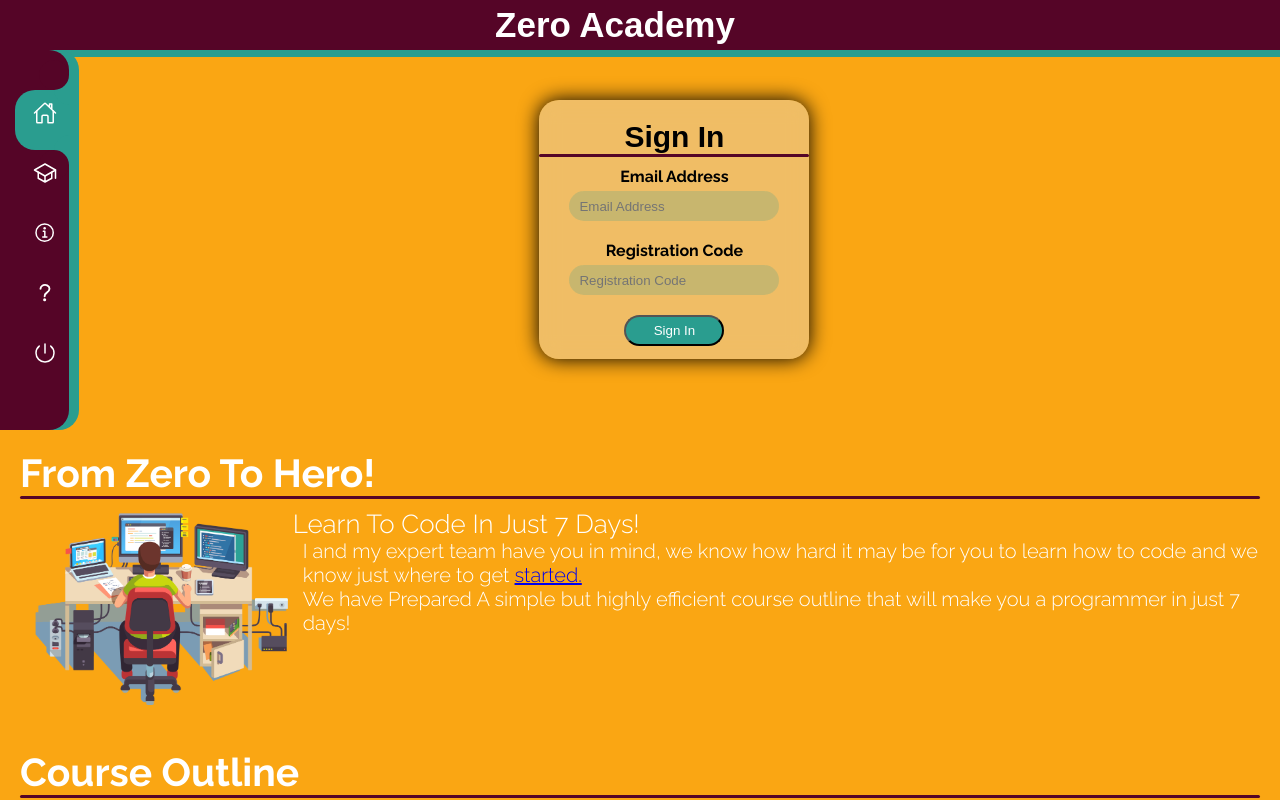
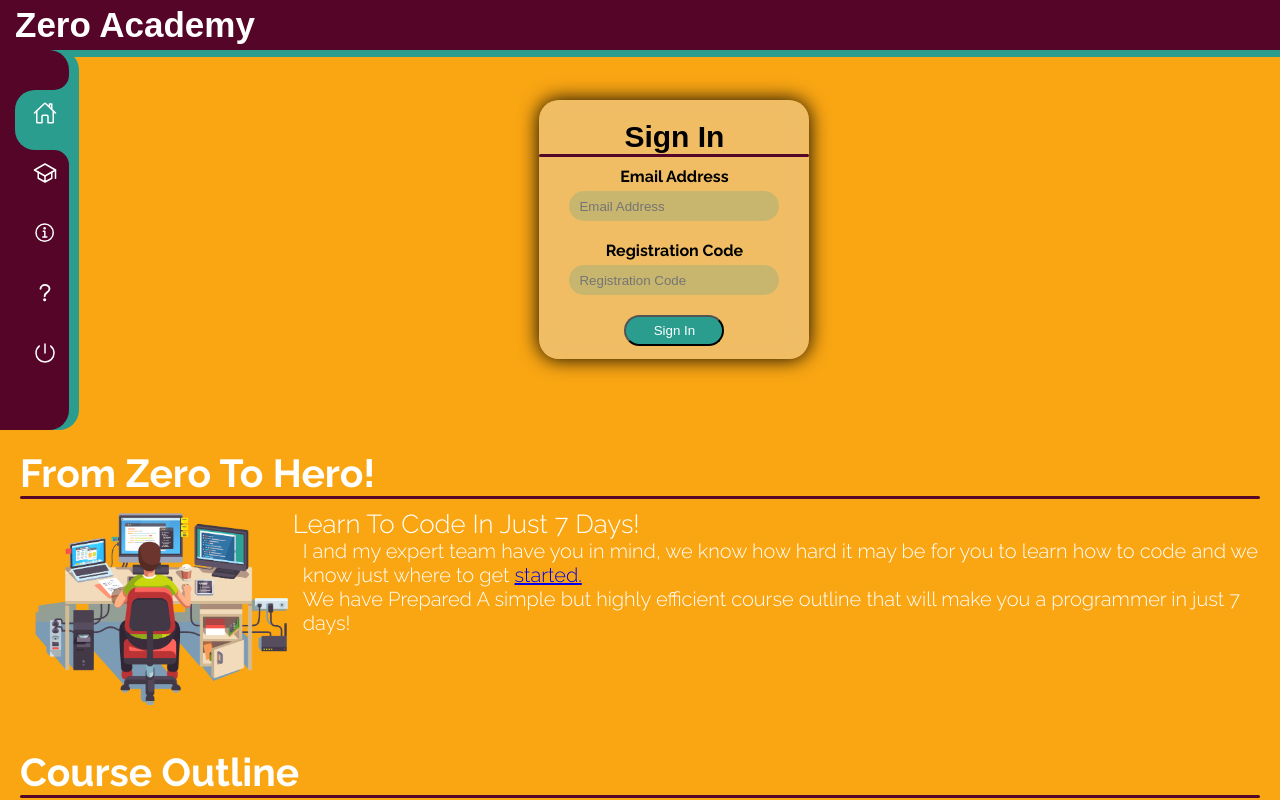
Before and after one commit to IndigoSoftwares21/Zero, a plain HTML site: page index.html in a window 1280 px wide. Shown: the top 800 px of the page. Drawn offline with nearby package versions, Linux system fonts and the light colour scheme; a web font is replaced by a local one.

Commit message:
Update style.css

```diff
--- a/style.css
+++ b/style.css
@@ -165,7 +165,8 @@ body
     text-shadow: black 2px;
     font-size: 35px;
     padding: 5px;
-    margin-left: auto;
+    margin-right: auto;
+    margin-left: 10px;
 
 
 
@@ -278,7 +279,7 @@ hr
 }
 /*/////////////////////////////////////////////////////////*/
 
-@media (max-width: 700px) {
+@media (max-width: 768px) {
     .bars
     {
         visibility: visible;
```
